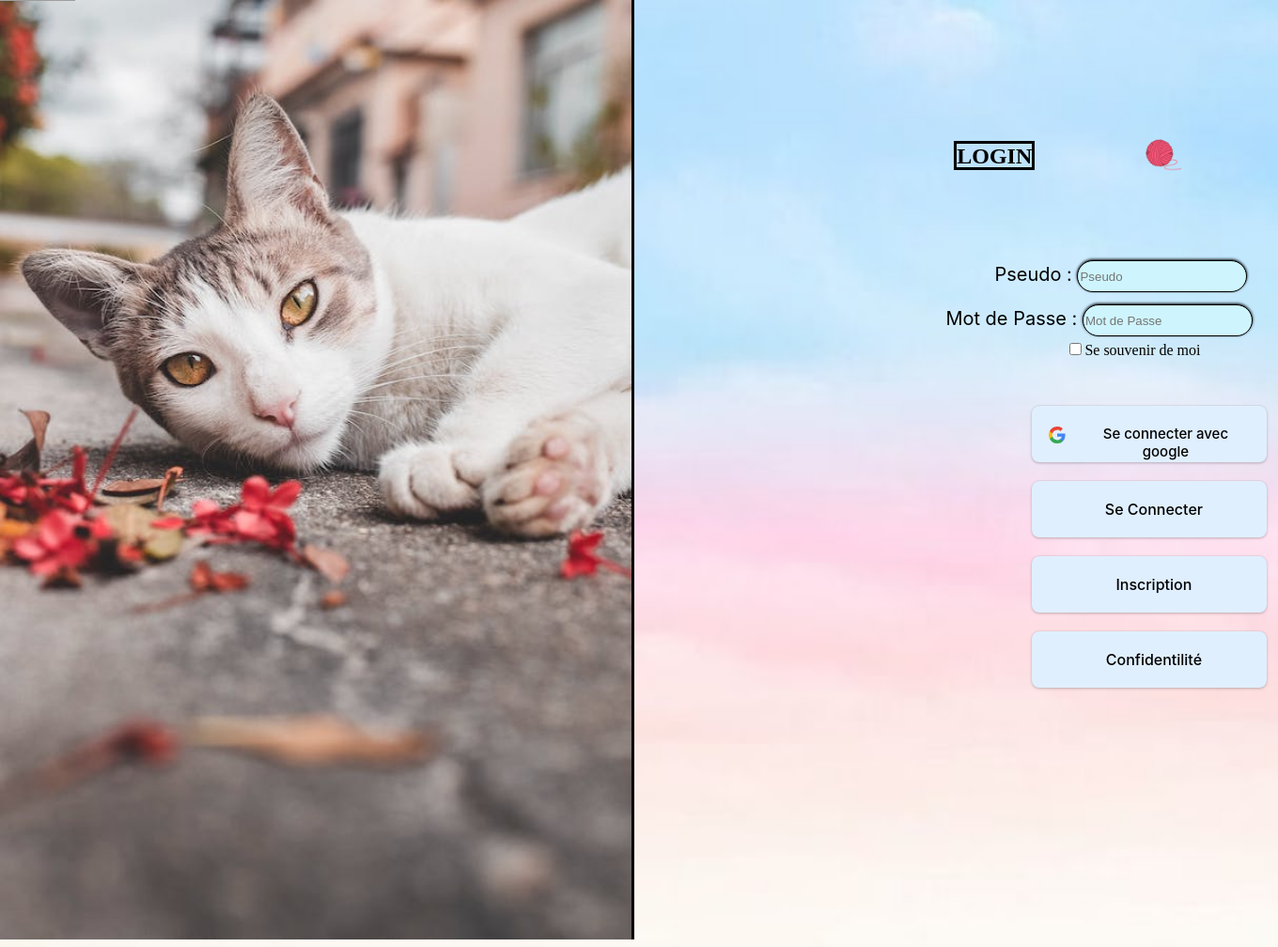
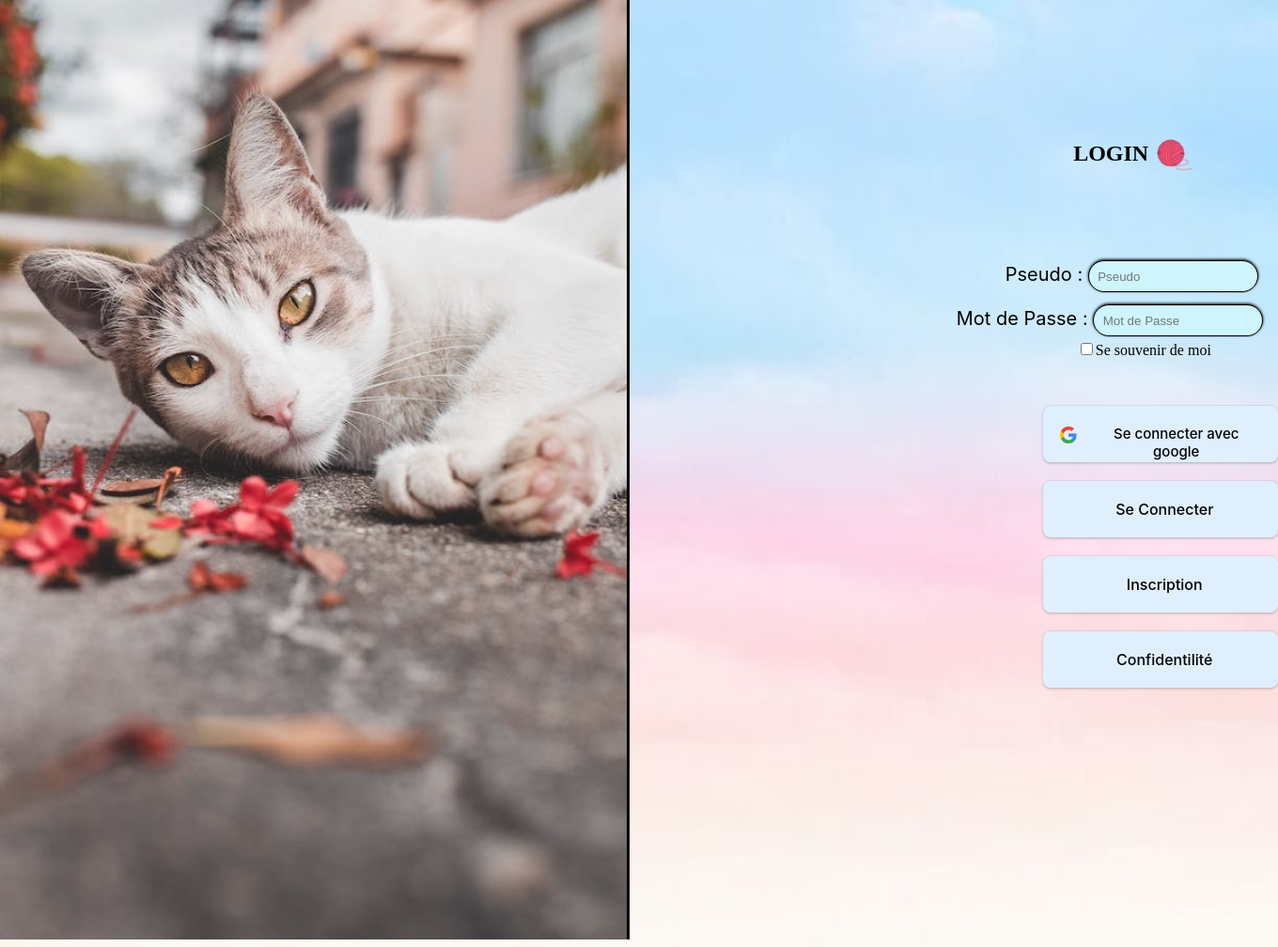
Before and after one commit to Mavrokai/myCatroulette, a PHP site: page /Login.html in a window 1360 px wide. Shown: the part 74-1082 px from the top of the page at 94% size. Run offline with PHP 8.4, Linux system fonts and the light colour scheme; grey boxes are pictures that could not be loaded.

Commit message:
finitionLogin

```diff
--- a/Login.html
+++ b/Login.html
@@ -31,11 +31,11 @@
         <form action="Login" class="Formulaire">
             <div class="input1">
                 Pseudo :
-                <input type="text" class="input1Box" name="Pseudo" placeholder="Pseudo" required><br>
+                <input type="text" class="input1Box" name="Pseudo" placeholder="  Pseudo" required><br>
             </div><br>
             <div class="input2">
                 Mot de Passe :
-                <input type="text" class="input2Box" name="motdePasse" id="" placeholder="Mot de Passe" required><br>
+                <input type="text" class="input2Box" name="motdePasse" id="" placeholder="  Mot de Passe" required><br>
             </div>
             <input type="checkbox" class="checkbox" name="sesouvenirdeMoi">Se souvenir de moi
 
--- a/styles.css
+++ b/styles.css
@@ -20,6 +20,7 @@
 }
 
 .catLogin {
+    position: relative;
     width: 50%;
     height: 1000px;
     align-items: flex-end;
@@ -31,7 +32,7 @@
 .minititleLogin {
     margin-right: 2.9cm;
     border: solid;
-    height: 25px;
+    height: px;
 }
 
 .input {
@@ -44,9 +45,12 @@
 }
 
 .minititleLogin {
+
+    margin-right: 2.9cm;
     margin-top: -3.5cm;
-    margin-left: 9cm;
-    font-family: 'Roboto;
+    /* toucher seulement au left pour decal horizontalement le formulaire */
+    margin-left: 12.5cm;
+    border: none;
 
 }
 
@@ -54,7 +58,7 @@
     width: 40px;
     height: 40px;
     margin-top: -3.7cm;
-    margin-left: 0.2cm;
+    margin-left: -2.7cm;
 }
 
 .input1 {
```
